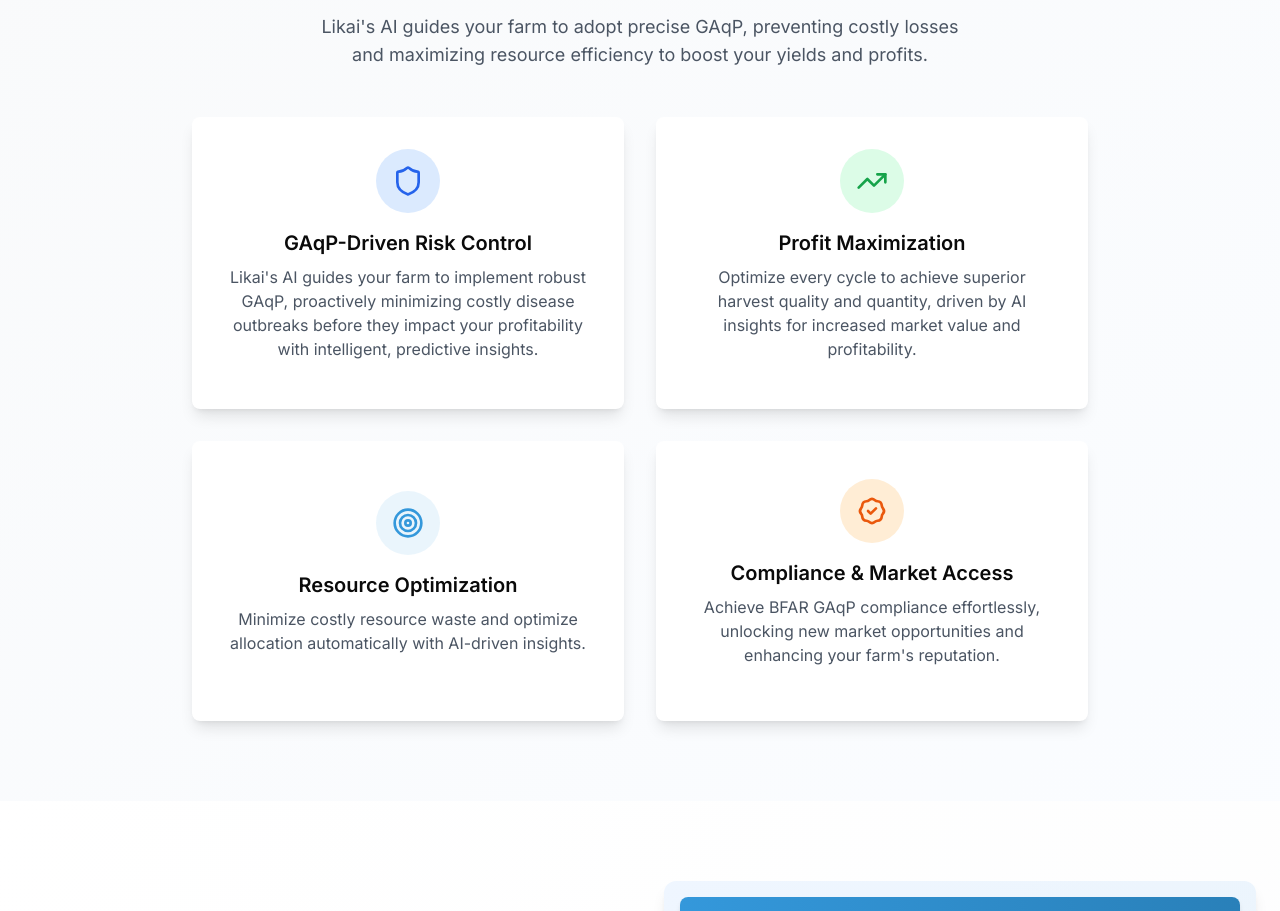
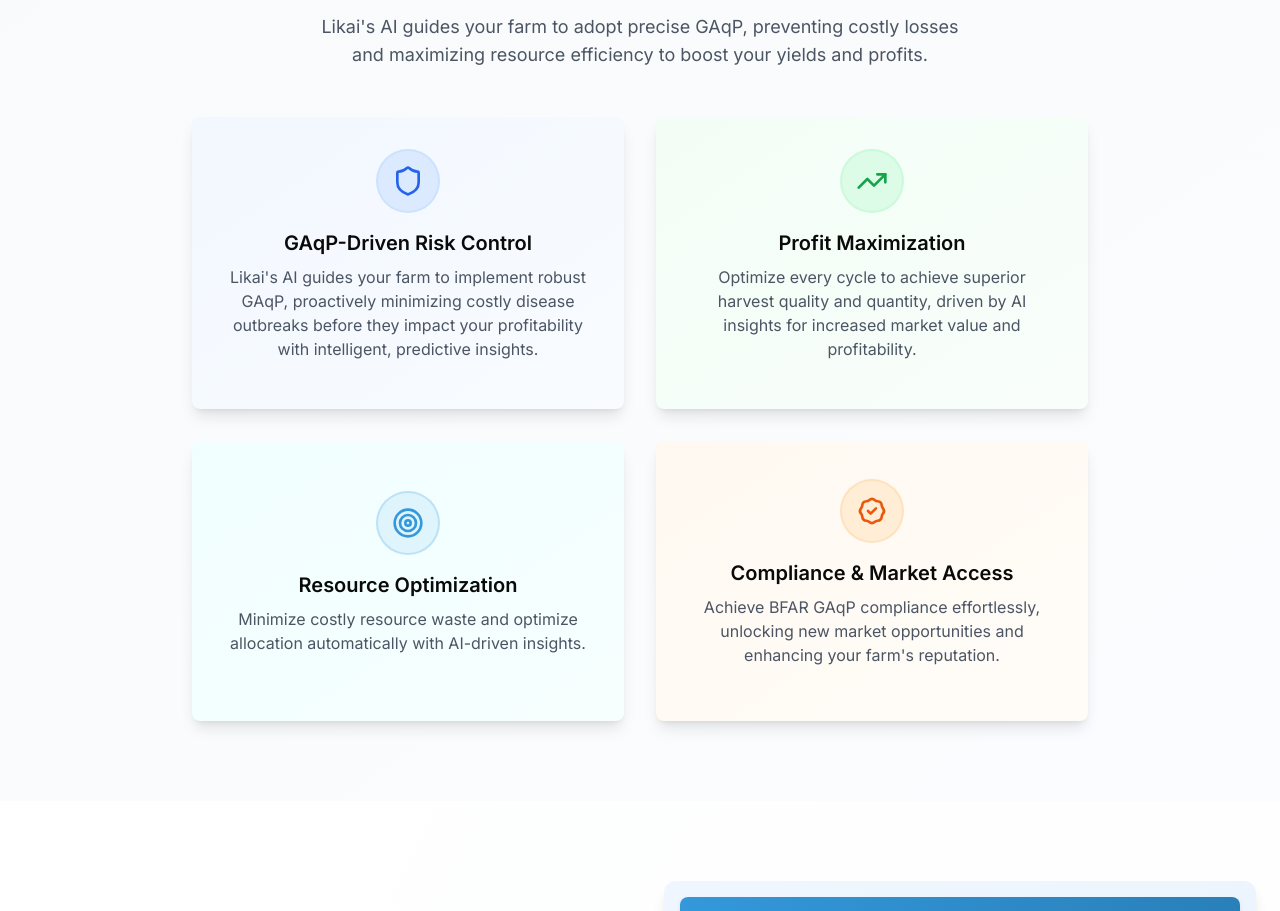
Before and after one commit to Web3-Iligan/LikAI, a Next.js app: page / in a window 1280 px wide. Shown: the part 1625-2536 px from the top of the page. Built offline with nearby package versions, Linux system fonts and the light colour scheme.

Commit message:
Refactor LandingPage card styles for enhanced visual appeal and hover effects

```diff
--- a/app/page.tsx
+++ b/app/page.tsx
@@ -536,9 +536,9 @@ export default function LandingPage() {
 
             <ul className="mx-auto grid max-w-4xl list-none grid-cols-1 gap-6 px-2 sm:grid-cols-2 sm:gap-8 sm:px-0 md:grid-cols-2">
               <li>
-                <Card className="h-full border-0 shadow-lg">
+                <Card className="h-full border-0 bg-gradient-to-br from-blue-50/80 to-blue-50/40 shadow-lg transition-all duration-300 hover:from-blue-50 hover:to-blue-100/60">
                   <CardContent className="flex h-full min-h-[280px] flex-col justify-center p-8 text-center">
-                    <div className="mx-auto mb-4 flex h-16 w-16 items-center justify-center rounded-full bg-blue-100">
+                    <div className="mx-auto mb-4 flex h-16 w-16 items-center justify-center rounded-full border-2 border-blue-200/50 bg-blue-100">
                       <Shield className="h-8 w-8 text-blue-600" />
                     </div>
                     <h3 className="mb-2 text-xl font-semibold">
@@ -555,9 +555,9 @@ export default function LandingPage() {
               </li>
 
               <li>
-                <Card className="h-full border-0 shadow-lg">
+                <Card className="h-full border-0 bg-gradient-to-br from-green-50/80 to-green-50/40 shadow-lg transition-all duration-300 hover:from-green-50 hover:to-green-100/60">
                   <CardContent className="flex h-full min-h-[280px] flex-col justify-center p-8 text-center">
-                    <div className="mx-auto mb-4 flex h-16 w-16 items-center justify-center rounded-full bg-green-100">
+                    <div className="mx-auto mb-4 flex h-16 w-16 items-center justify-center rounded-full border-2 border-green-200/50 bg-green-100">
                       <TrendingUp className="h-8 w-8 text-green-600" />
                     </div>
                     <h3 className="mb-2 text-xl font-semibold">
@@ -573,9 +573,9 @@ export default function LandingPage() {
               </li>
 
               <li>
-                <Card className="h-full border-0 shadow-lg">
+                <Card className="h-full border-0 bg-gradient-to-br from-cyan-50/80 to-cyan-50/40 shadow-lg transition-all duration-300 hover:from-cyan-50 hover:to-cyan-100/60">
                   <CardContent className="flex h-full min-h-[280px] flex-col justify-center p-8 text-center">
-                    <div className="mx-auto mb-4 flex h-16 w-16 items-center justify-center rounded-full bg-[#3498DB]/10">
+                    <div className="mx-auto mb-4 flex h-16 w-16 items-center justify-center rounded-full border-2 border-[#3498DB]/20 bg-[#3498DB]/10">
                       <Target className="h-8 w-8 text-[#3498DB]" />
                     </div>
                     <h3 className="mb-2 text-xl font-semibold">
@@ -590,9 +590,9 @@ export default function LandingPage() {
               </li>
 
               <li>
-                <Card className="h-full border-0 shadow-lg">
+                <Card className="h-full border-0 bg-gradient-to-br from-orange-50/80 to-orange-50/40 shadow-lg transition-all duration-300 hover:from-orange-50 hover:to-orange-100/60">
                   <CardContent className="flex h-full min-h-[280px] flex-col justify-center p-8 text-center">
-                    <div className="mx-auto mb-4 flex h-16 w-16 items-center justify-center rounded-full bg-orange-100">
+                    <div className="mx-auto mb-4 flex h-16 w-16 items-center justify-center rounded-full border-2 border-orange-200/50 bg-orange-100">
                       <svg
                         className="h-8 w-8 text-orange-600"
                         fill="none"
```
